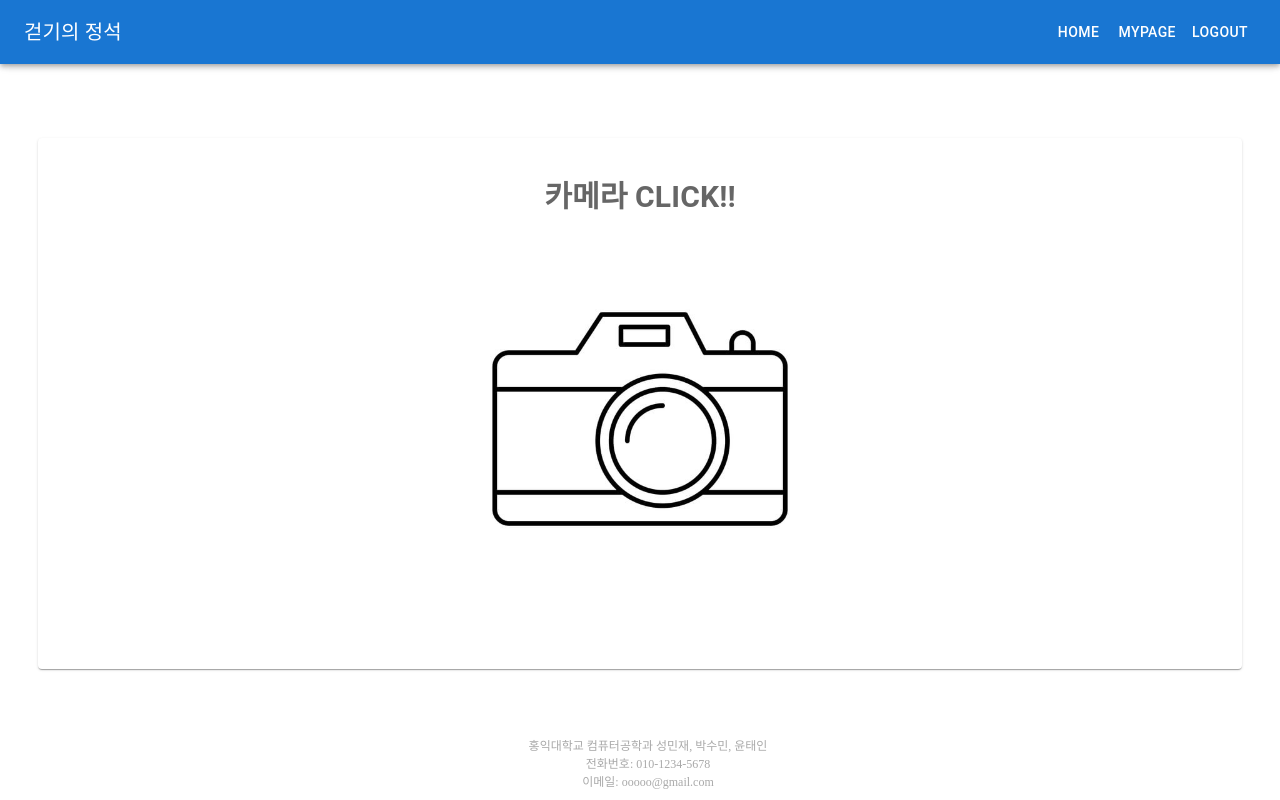
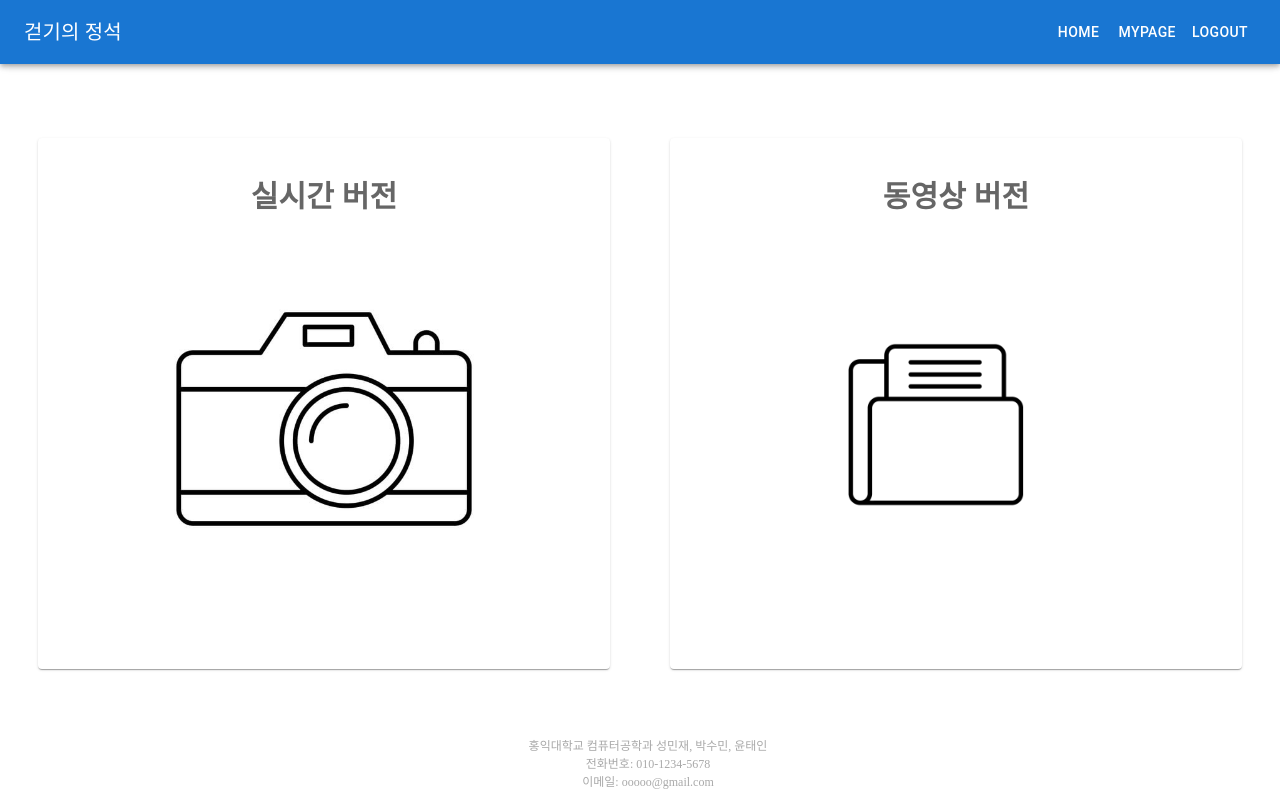
Before and after one commit to soominnn/The-Essence-Of-Walking-Front, a React (Create React App) app: page /main in a window 1280 px wide. Built offline with nearby package versions, Linux system fonts and the light colour scheme.

Commit message:
[221111] feat: 동영상 버전 추가

```diff
--- a/src/components/pages/MainPage.js
+++ b/src/components/pages/MainPage.js
@@ -5,13 +5,12 @@ import Paper from '@mui/material/Paper';
 import Grid from '@mui/material/Unstable_Grid2';
 import DrawerAppBar from "../atoms/DrawerAppBar";
 import Footer from "../atoms/Footer";
-import OutlinedButton from "../atoms/OutlinedButton";
 import axios from "axios";
 import {useRecoilValue} from "recoil";
 import {userId} from "../recoils/UserId";
 import ApexCharts from "react-apexcharts";
 import camera from "../img/camera.png";
-
+import video from "../img/video.png"
 const Item = styled(Paper)(({ theme }) => ({
     backgroundColor: theme.palette.mode === 'dark' ? '#1A2027' : '#fff',
     ...theme.typography.body2,
@@ -39,15 +38,17 @@ function MainPage(){
     //오른쪽 어깨 평균
     const [averageRightShoulderAngle, setAverageRightShoulderAngle] = useState(0);
     const [frameCount, setFrameCount] =useState();
+    const [isRecord, setIsRecord] = useState(false);
 
     //분석 결과 받아오기
-    const dataResult = async () => {
+    const realtimeDataResult = async () => {
         await axios
             .get(`http://localhost:8080/result/${userID}`)
             .then((res) => {
                 console.log(res.data)
                 setFrameCount(res.data.length);
                 res.data.forEach((frame) => {
+                    // if (90 <= frame.leftAngle && frame.leftAngle <= 180 && 90 <= frame.rightAngle && frame.rightAngle <= 180)
                     setLeftAngle(leftAngle => [...leftAngle, parseInt(frame.leftAngle)]);
                     setRightAngle(rightAngle => [...rightAngle, parseInt(frame.rightAngle)]);
 
@@ -69,9 +70,9 @@ function MainPage(){
     //동영상 녹화 시작
     const videoStart = async () => {
         await axios
-            .get(`http://localhost:8080/python/${userID}`)
+            .get(`http://localhost:8080/live/${userID}`)
             .then((res) => {
-                dataResult();
+                realtimeDataResult();
                 setTurnOffVideo(true);
             })
             .catch((err) => {
@@ -79,17 +80,48 @@ function MainPage(){
             });
     };
 
+    //파일 버전
+    const recordDataResult = async () => {
+        await axios
+            .get(`http://localhost:8080/file/${userID}`)
+            .then((res) => {
+                console.log(res.data)
+                setFrameCount(res.data.length);
+                res.data.forEach((frame) => {
+                    // if (90 <= frame.leftAngle && frame.leftAngle <= 180 && 90 <= frame.rightAngle && frame.rightAngle <= 180)
+                    setLeftAngle(leftAngle => [...leftAngle, parseInt(frame.leftAngle)]);
+                    setRightAngle(rightAngle => [...rightAngle, parseInt(frame.rightAngle)]);
+
+                    setAverageLeftAngle(averageLeftAngle => averageLeftAngle + parseInt(frame.leftAngle));
+                    setAverageRightAngle(averageRightAngle => averageRightAngle + parseInt(frame.rightAngle));
+
+                    setAverageLeftHipAngle(averageLeftHipAngle => averageLeftHipAngle + parseInt(frame.leftHip));
+                    setAverageRightHipAngle(averageRightHipAngle => averageRightHipAngle + parseInt(frame.rightHip));
+
+                    setAverageLeftShoulderAngle(averageLeftShoulderAngle => averageLeftShoulderAngle + parseInt(frame.leftShoulder));
+                    setAverageRightShoulderAngle(averageRightShoulderAngle => averageRightShoulderAngle + parseInt(frame.rightShoulder));
+                });
+                setIsRecord(true);
+                setTurnOffVideo(true);
+            })
+            .catch((err) => {
+                console.log(err);
+            })
+    }
     return(
         <div>
             <DrawerAppBar/>
             <Box sx={{ flexGrow: 1}}>
-                <Grid container columns={turnOffVideo ? 16 : 8}>
+                <Grid container columns={16}>
                     <Grid xs={8}>
                         {/*왼편에 동영상*/}
                         <Item>
                             <div>
                                 {turnOffVideo
+                                    ? isRecord
                                         ?
+                                        <video src=""></video>
+                                        :
                                         <div>
                                             <ApexCharts
                                                 style = {{width: "100%", margin:"auto"}}
@@ -109,48 +141,107 @@ function MainPage(){
                                                     },
                                                 }}>
                                             </ApexCharts>
-
                                         </div>
                                     :
                                     <div style={{fontSize:"30px", fontWeight:"Bold", padding:"30px"}}>
-                                        <div>카메라 CLICK!!</div>
+                                        <div>실시간 버전</div>
                                         <img src={camera} alt="" onClick={videoStart} style={{cursor:"pointer", width:"400px"}}/>
-                                    </div>}
+                                    </div>
+                                }
                             </div>
                         </Item>
                     </Grid>
-                    {turnOffVideo ?
                         <Grid xs={8}>
                         {/*오른편에 동영상 추천 및 비교 글 넣기*/}
-                        <Item style={{textAlign:"left", padding:"40px"}}>
-                            <div style={{textAlign:"center", fontSize:"30px", fontWeight:"Bold"}}>분석 결과</div>
+                        <Item>
+                            {turnOffVideo
+                                ? isRecord
+                                    ?
+                                    <div>
+                                        <div>
+                                            <ApexCharts
+                                                style = {{width: "100%", margin:"auto"}}
+                                                type="line"
+                                                series={ [
+                                                    { name: "왼쪽 발목 각도",
+                                                        data: leftAngle,
+                                                    },
+                                                    { name: "오른쪽 발목 각도",
+                                                        data: rightAngle,
+                                                    },
+                                                ]}
+                                                options={{
+                                                    chart : {
+                                                        height: 500,
+                                                        width: 500,
+                                                    },
+                                                }}>
+                                            </ApexCharts>
+                                        </div>
+                                        <div>
+                                            <div style={{textAlign: "center", fontSize: "30px", fontWeight: "Bold"}}>분석 결과</div>
                                             <br/>
                                             <div>
-                                { '왼쪽 발목 평균 각도: ' +  averageLeftAngle / frameCount}
+                                                {'왼쪽 발목 평균 각도: ' + (averageLeftAngle / frameCount).toFixed(2)}
                                             </div>
                                             <br/>
                                             <div>
-                                { '오른쪽 발목 평균 각도: ' +  averageRightAngle / frameCount}
+                                                {'오른쪽 발목 평균 각도: ' + (averageRightAngle / frameCount).toFixed(2)}
                                             </div>
                                             <br/>
                                             <div>
-                                { '왼쪽 골반 평균 위치: ' +  averageLeftHipAngle / frameCount}
+                                                {'왼쪽 골반 평균 위치: ' + (averageLeftHipAngle / frameCount).toFixed(2)}
                                             </div>
                                             <br/>
                                             <div>
-                                { '오른쪽 골반 평균 위치: ' +  averageRightHipAngle / frameCount}
+                                                {'오른쪽 골반 평균 위치: ' + (averageRightHipAngle / frameCount).toFixed(2)}
                                             </div>
                                             <br/>
                                             <div>
-                                { '왼쪽 어깨 평균 위치: ' +  averageLeftShoulderAngle / frameCount}
+                                                {'왼쪽 어깨 평균 위치: ' + (averageLeftShoulderAngle / frameCount).toFixed(2)}
                                             </div>
                                             <br/>
                                             <div>
-                                { '오른쪽 어깨 평균 위치: ' +  averageRightShoulderAngle / frameCount}
+                                                {'오른쪽 어깨 평균 위치: ' + (averageRightShoulderAngle / frameCount).toFixed(2)}
                                             </div>
+                                        </div>
+                                    </div>
+                                    :
+                                    <div>
+                                        <div style={{textAlign: "center", fontSize: "30px", fontWeight: "Bold"}}>분석 결과</div>
+                                        <br/>
+                                        <div>
+                                            {'왼쪽 발목 평균 각도: ' + (averageLeftAngle / frameCount).toFixed(2)}
+                                        </div>
+                                        <br/>
+                                        <div>
+                                            {'오른쪽 발목 평균 각도: ' + (averageRightAngle / frameCount).toFixed(2)}
+                                        </div>
+                                        <br/>
+                                        <div>
+                                            {'왼쪽 골반 평균 위치: ' + (averageLeftHipAngle / frameCount).toFixed(2)}
+                                        </div>
+                                        <br/>
+                                        <div>
+                                            {'오른쪽 골반 평균 위치: ' + (averageRightHipAngle / frameCount).toFixed(2)}
+                                        </div>
+                                        <br/>
+                                        <div>
+                                            {'왼쪽 어깨 평균 위치: ' + (averageLeftShoulderAngle / frameCount).toFixed(2)}
+                                        </div>
+                                        <br/>
+                                        <div>
+                                            {'오른쪽 어깨 평균 위치: ' + (averageRightShoulderAngle / frameCount).toFixed(2)}
+                                        </div>
+                                    </div>
+                                :
+                                <div style={{fontSize: "30px", fontWeight: "Bold", padding: "30px"}}>
+                                    <div>동영상 버전</div>
+                                    <img src={video} alt="" onClick={recordDataResult} style={{cursor: "pointer", width: "400px"}}/>
+                                </div>
+                            }
                         </Item>
-
-                    </Grid> : ""}
+                    </Grid>
                 </Grid>
             </Box>
             <Footer/>
```
Also changed, not shown: src/components/atoms/DrawerAppBar.js (+16 -0 lines), src/components/img/video.png (added). Lines whose indentation alone changed are shown as unchanged.
